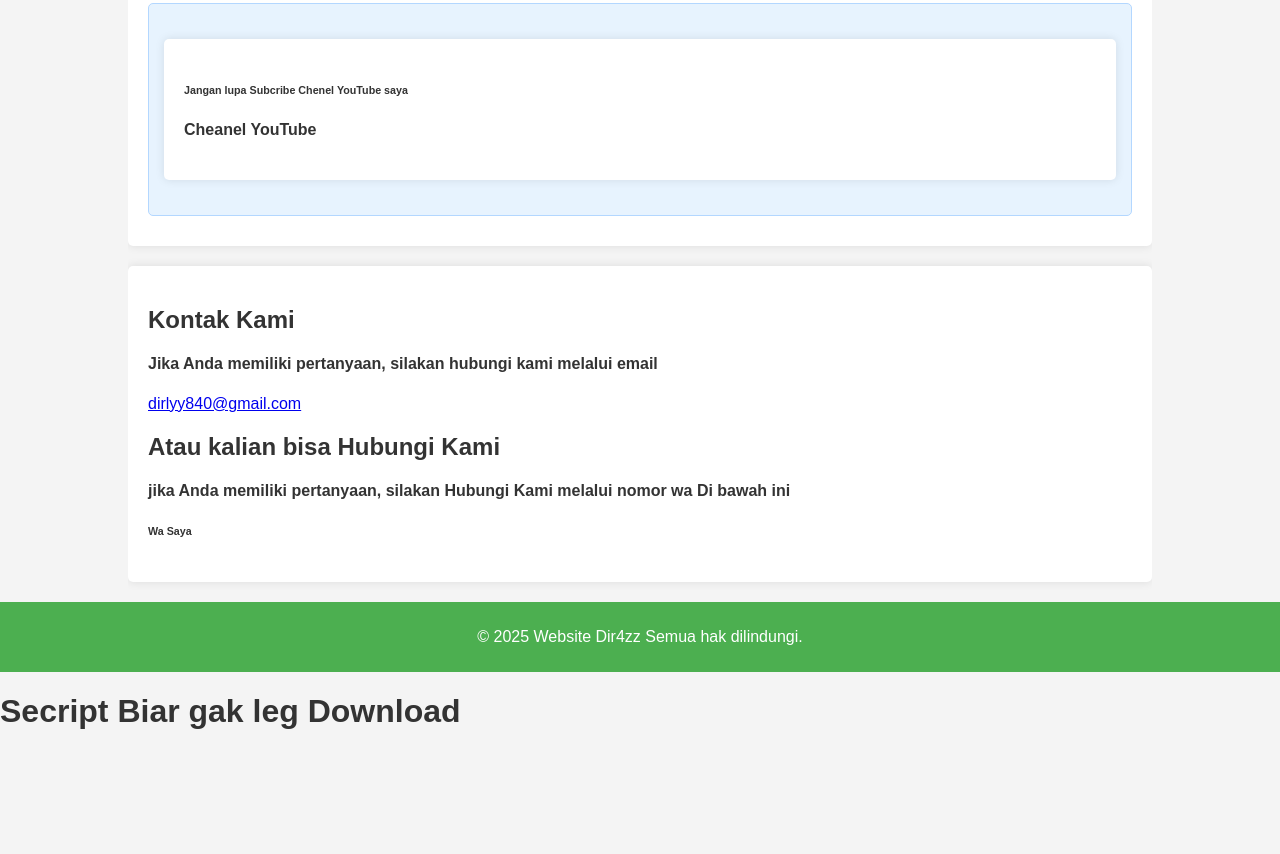
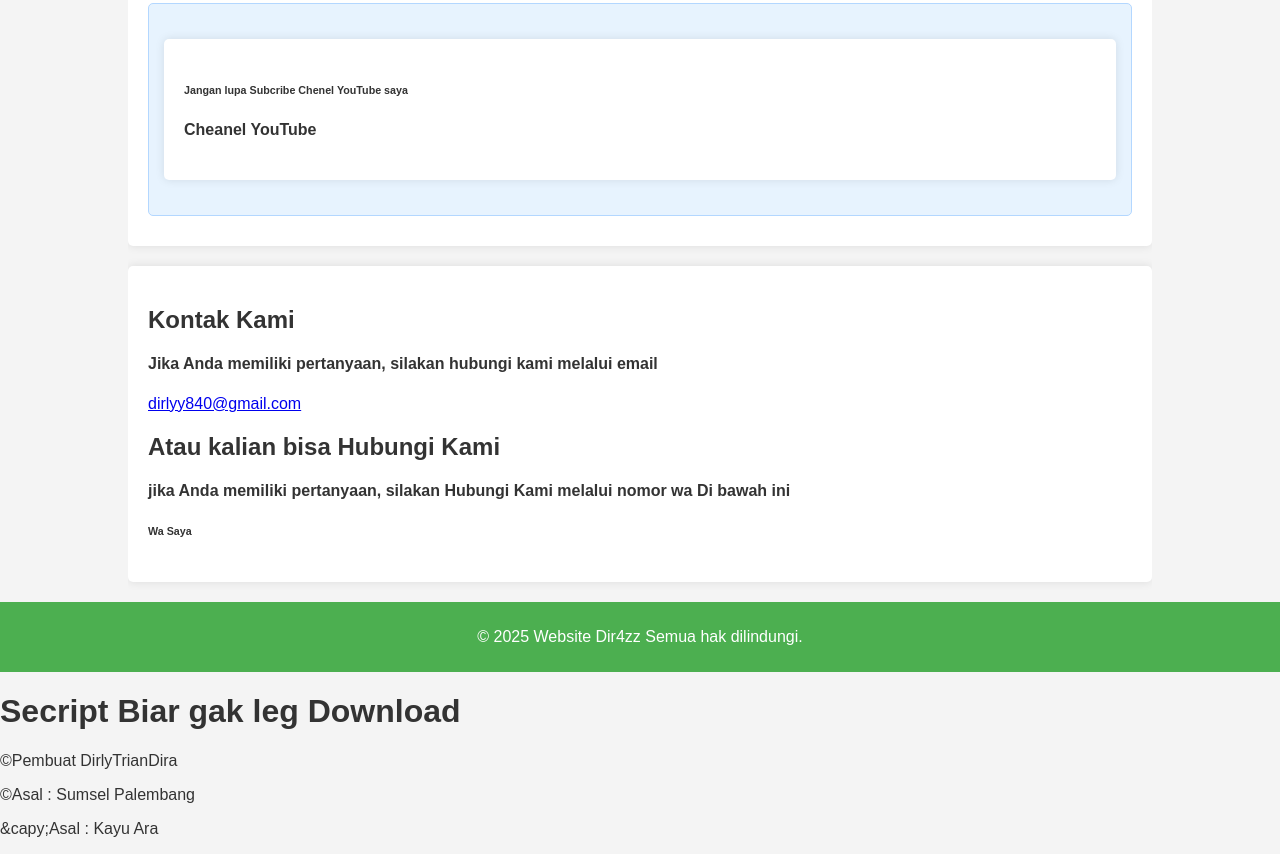
Before and after one commit to Dirzz-4zz/dir, a plain HTML site: page index.html in a window 1280 px wide. Shown: the part 1128-1982 px from the top of the page. Before the commit the page ends 1880 px from the top, so only its background shows below. Drawn offline with Linux system fonts and the light colour scheme.

Commit message:
Update index.html

```diff
--- a/index.html
+++ b/index.html
@@ -124,5 +124,8 @@
    <div id="Dir4zz">
      <h1 onclick="document.location=''">Secript Biar gak leg Download</h1>
      <h10></h10>
+ <p>&copy;Pembuat DirlyTrianDira</p>
+       <p>&copy;Asal : Sumsel Palembang</p>
+       <p>&capy;Asal : Kayu Ara</p>
 </body>
 </html>
```
